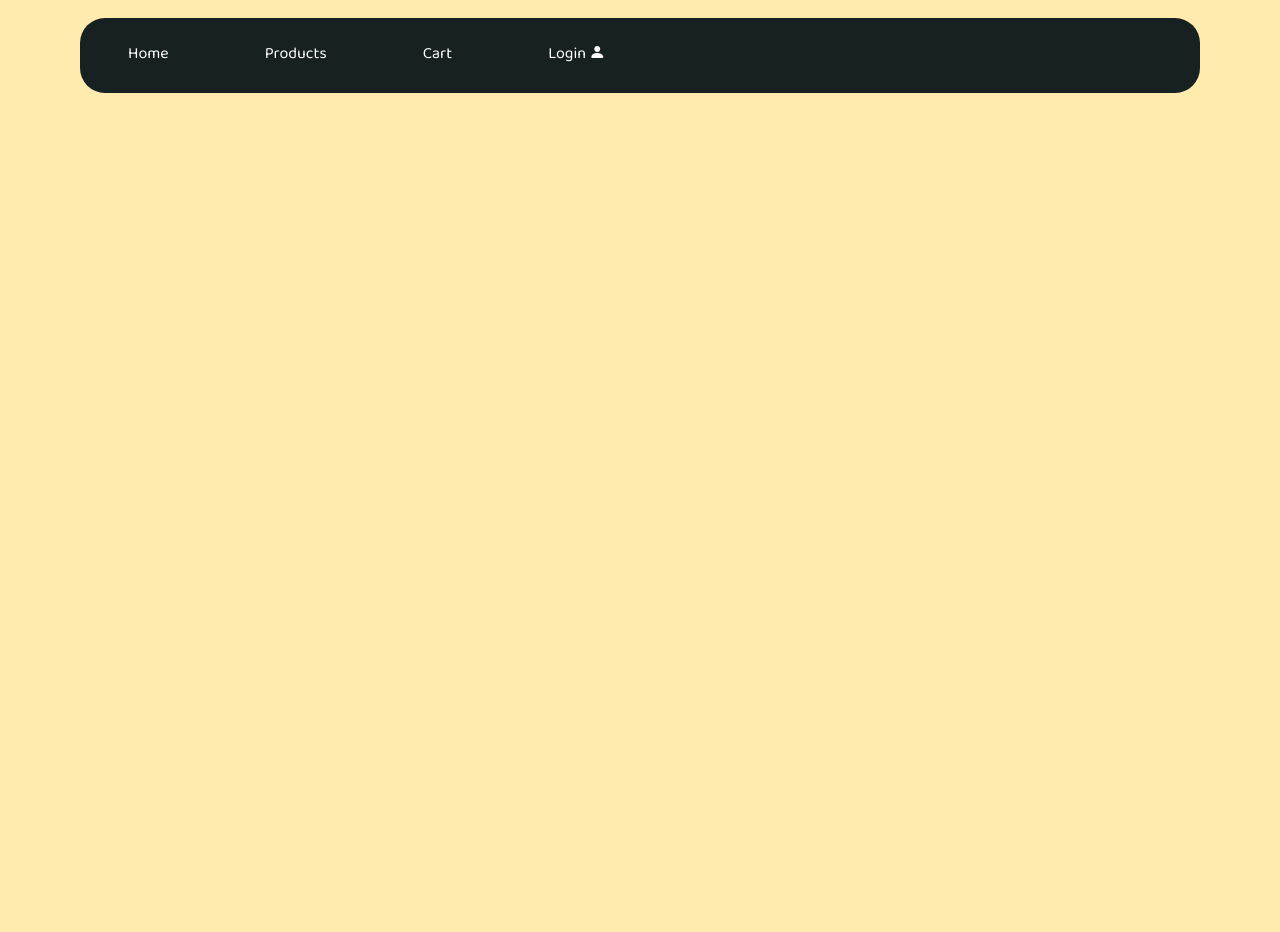
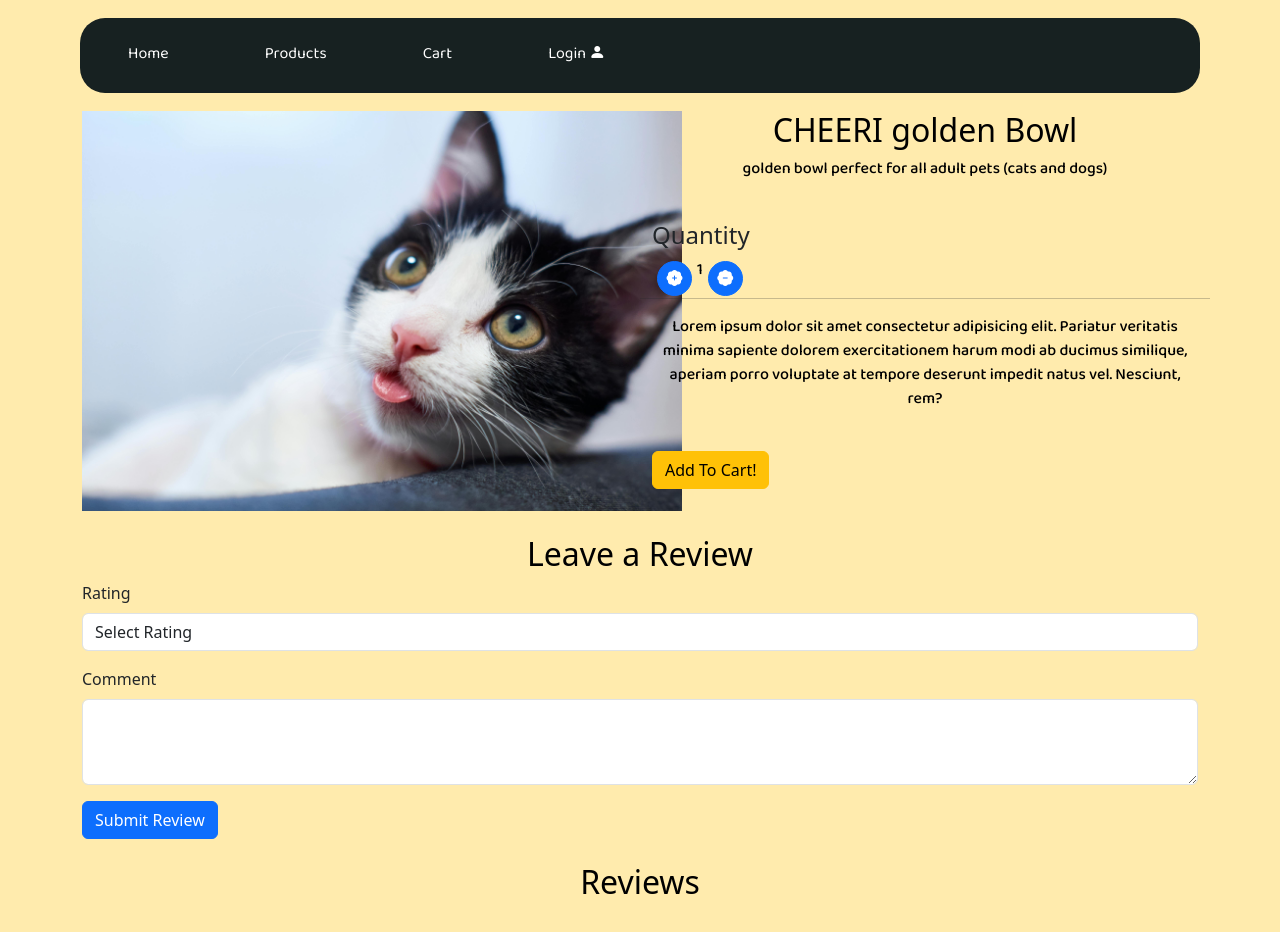
Before and after one commit to Mwape-Kurete/Y2S1T2_PetStore, a React (Create React App) app in the folder cheeri/frontend/: page /SingleProduct in a window 1280 px wide. Before the commit the page ends 800 px from the top, so only its background shows below. Built offline with nearby package versions, Linux system fonts and the light colour scheme; a web font is replaced by a local one.

Commit message:
single product, admin
basic UI for single poduct page created and admin portal page created

```diff
--- a/cheeri/frontend/src/App.js
+++ b/cheeri/frontend/src/App.js
@@ -5,6 +5,7 @@ import Products from "./pages/Products";
 import Cart from "./pages/Cart";
 import LoginSignUp from "./pages/LoginSignUp";
 import SingleProduct from "./pages/SingleProduct";
+import AdminUpload from "./pages/AdminUpload";
 import NavComp from "./components/NavComp";
 
 function App() {
@@ -17,6 +18,7 @@ function App() {
         <Route path="Cart" element={<Cart />} />
         <Route path="LoginSignUp" element={<LoginSignUp />} />
         <Route path="SingleProduct" element={<SingleProduct />} />
+        <Route path="AdminUpload" element={<AdminUpload />} />
       </Routes>
     </Router>
   );
--- /dev/null
+++ b/cheeri/frontend/src/components/CommentSection.js
@@ -0,0 +1,81 @@
+import React, { useState } from "react";
+import "bootstrap/dist/css/bootstrap.min.css";
+import Container from "react-bootstrap/Container";
+import Row from "react-bootstrap/Row";
+import Col from "react-bootstrap/Col";
+import Form from "react-bootstrap/Form";
+import Button from "react-bootstrap/Button";
+import ListGroup from "react-bootstrap/ListGroup";
+
+function CommentSection() {
+  const [rating, setRating] = useState("");
+  const [comment, setComment] = useState("");
+  const [comments, setComments] = useState([]);
+
+  const handleSubmit = (e) => {
+    e.preventDefault();
+    if (rating && comment) {
+      const newComment = { rating, comment, id: comments.length + 1 };
+      setComments([...comments, newComment]);
+      setRating("");
+      setComment("");
+    }
+  };
+
+  return (
+    <Container>
+      <Row className="my-4">
+        <Col>
+          <h2>Leave a Review</h2>
+          <Form onSubmit={handleSubmit}>
+            <Form.Group controlId="formRating" className="mb-3">
+              <Form.Label>Rating</Form.Label>
+              <Form.Control
+                as="select"
+                value={rating}
+                onChange={(e) => setRating(e.target.value)}
+              >
+                <option value="">Select Rating</option>
+                <option value="5">5 - Excellent</option>
+                <option value="4">4 - Good</option>
+                <option value="3">3 - Average</option>
+                <option value="2">2 - Poor</option>
+                <option value="1">1 - Terrible</option>
+              </Form.Control>
+            </Form.Group>
+
+            <Form.Group controlId="formComment" className="mb-3">
+              <Form.Label>Comment</Form.Label>
+              <Form.Control
+                as="textarea"
+                rows={3}
+                value={comment}
+                onChange={(e) => setComment(e.target.value)}
+              />
+            </Form.Group>
+
+            <Button variant="primary" type="submit">
+              Submit Review
+            </Button>
+          </Form>
+        </Col>
+      </Row>
+      <Row className="my-4">
+        <Col>
+          <h2>Reviews</h2>
+          <ListGroup>
+            {comments.map((review) => (
+              <ListGroup.Item key={review.id}>
+                <strong>Rating: </strong> {review.rating}
+                <br />
+                <strong>Comment: </strong> {review.comment}
+              </ListGroup.Item>
+            ))}
+          </ListGroup>
+        </Col>
+      </Row>
+    </Container>
+  );
+}
+
+export default CommentSection;
--- a/cheeri/frontend/src/components/SingleProductCard.js
+++ b/cheeri/frontend/src/components/SingleProductCard.js
@@ -6,28 +6,51 @@ import Button from "react-bootstrap/Button";
 
 import "../styles/SingleProductCard.css";
 import imageProdTemp from "../media/romi.jpg";
+import Container from "react-bootstrap/esm/Container";
+import CommentSection from "./CommentSection";
 
 function SingleProductCard() {
-
+return(
+    <Container>
         <Row className="full-prod-card">
             <Col className="col-6 left img-prod">
                 <img src={imageProdTemp} alt="product Image Detail Page" className="SingleProdImagePage" />
             </Col>
             <Col className="col-6 right">
                 <Row className="prod-deets prod-purch">
-                <Col className="col-12 deets buyInfo"></Col>
+                    <Col className="col-12 deets buyInfo">
                         <h2>CHEERI golden Bowl</h2>
                         <p>golden bowl perfect for all adult pets (cats and dogs)</p>
                         <br />
                         <h4>Quantity</h4>
-                    <Button variant="primary" className="countMarker"><i className="bi bi-patch-plus-fill"></i></Button>
+                        <div className="quantity">
+                            <Button variant="primary" className="countMarker"><i className="bi bi-patch-plus-fill  d-flex justify-content-center"></i></Button>
                             <p>1</p>
-                    <Button variant="primary" className="countMarker"><i className="bi bi-patch-minus-fill"></i></Button>
-                <Col className="col-12 deets makePurchase"></Col>
+                            <Button variant="primary" className="countMarker"><i className="bi bi-patch-minus-fill  d-flex justify-content-center"></i></Button>
+                        </div>
+                    </Col>
+                    <hr />
+                    <Col className="col-12 deets makePurchase">
+                        <p>Lorem ipsum dolor sit amet consectetur adipisicing elit. Pariatur veritatis minima sapiente dolorem exercitationem harum modi ab ducimus similique, aperiam porro voluptate at tempore deserunt impedit natus vel. Nesciunt, rem?</p>
+
+                        <br />
+
+                        <Button variant="warning">
+                            Add To Cart!
+                        </Button>
+                    </Col>
                 </Row>
             </Col>
         </Row>
 
+        {/*Review Section Below*/}
+        <Row className="review-section">
+            <CommentSection />
+        </Row>
+
+    </Container>
+);
+
 }
 
 export default SingleProductCard;
--- a/cheeri/frontend/src/pages/AdminUpload.js
+++ b/cheeri/frontend/src/pages/AdminUpload.js
@@ -0,0 +1,28 @@
+import "bootstrap/dist/css/bootstrap.min.css";
+import "bootstrap-icons/font/bootstrap-icons.css";
+
+import Container from "react-bootstrap/Container";
+import Row from "react-bootstrap/Row";
+import Col from "react-bootstrap/Col";
+
+import "../styles/Cart.css";
+
+import NavComp from "../components/NavComp";
+
+function AdminUpload() {
+  return (
+    <Container className="main-home-cont" fluid>
+      <Row className="hero-cont">
+        <NavComp />
+      </Row>
+      <Row className="page-cont">
+        <h2>Admin Portal</h2>
+        <Col className="PortalCont">
+
+        </Col>
+      </Row>
+    </Container>
+  );
+}
+
+export default AdminUpload;
--- a/cheeri/frontend/src/pages/Home.js
+++ b/cheeri/frontend/src/pages/Home.js
@@ -10,6 +10,7 @@ import "../styles/Home.css";
 import NavComp from "../components/NavComp";
 import HeroHeader from "../components/HeroHeader";
 import CarouselHome from "../components/CarouselHome";
+import SingleProductCard from "../components/SingleProductCard";
 
 function Home() {
   return (
--- a/cheeri/frontend/src/styles/SingleProductCard.css
+++ b/cheeri/frontend/src/styles/SingleProductCard.css
@@ -1,3 +1,16 @@
 .SingleProdImagePage {
-  height: 500px;
+  max-height: 400px;
 }
+
+.countMarker {
+  width: 35px;
+  height: 35px;
+  border-radius: 50px;
+  margin-left: 5px;
+  margin-right: 5px;
+}
+
+.quantity {
+  display: inline-flex;
+  align-items: center;
+}
```
Also changed, not shown: cheeri/frontend/src/components/PortalForm.js (added), cheeri/frontend/src/styles/AdminUpload.css (added), cheeri/frontend/src/styles/CommentSection.css (added), cheeri/frontend/src/styles/PortalForm.css (added). Lines whose indentation alone changed are shown as unchanged.
